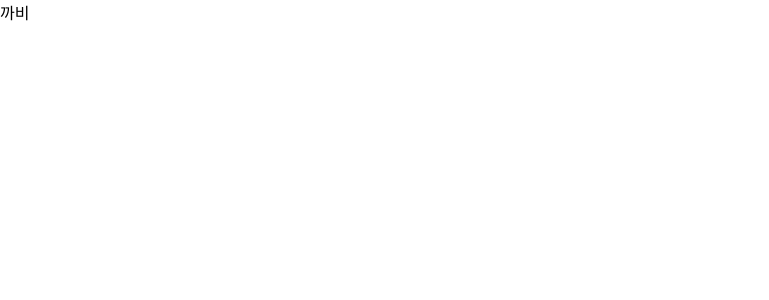
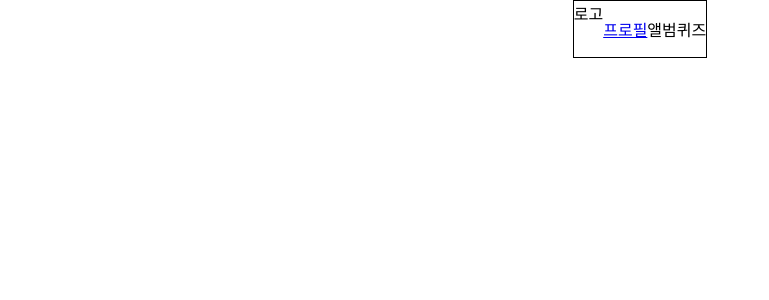
Before and after one commit to gyeongent/ggabiarchive, a React (Create React App) app: page / in a window 1280 px wide. Shown: the top 300 px of the page, without its empty margins (0-769 px from the left). Built offline with nearby package versions, Linux system fonts and the light colour scheme.

Commit message:
Temporary Commit

```diff
--- a/public/index.html
+++ b/public/index.html
@@ -9,35 +9,11 @@
       name="description"
       content="Web site created using create-react-app"
     />
-    <link rel="apple-touch-icon" href="%PUBLIC_URL%/logo192.png" />
-    <!--
-      manifest.json provides metadata used when your web app is installed on a
-      user's mobile device or desktop. See https://developers.google.com/web/fundamentals/web-app-manifest/
-    -->
     <link rel="manifest" href="%PUBLIC_URL%/manifest.json" />
-    <!--
-      Notice the use of %PUBLIC_URL% in the tags above.
-      It will be replaced with the URL of the `public` folder during the build.
-      Only files inside the `public` folder can be referenced from the HTML.
-
-      Unlike "/favicon.ico" or "favicon.ico", "%PUBLIC_URL%/favicon.ico" will
-      work correctly both with client-side routing and a non-root public URL.
-      Learn how to configure a non-root public URL by running `npm run build`.
-    -->
-    <title>React App</title>
+    <title>까비 아카이브</title>
   </head>
   <body>
     <noscript>You need to enable JavaScript to run this app.</noscript>
     <div id="root"></div>
-    <!--
-      This HTML file is a template.
-      If you open it directly in the browser, you will see an empty page.
-
-      You can add webfonts, meta tags, or analytics to this file.
-      The build step will place the bundled scripts into the <body> tag.
-
-      To begin the development, run `npm start` or `yarn start`.
-      To create a production bundle, use `npm run build` or `yarn build`.
-    -->
   </body>
 </html>
--- a/src/App.css
+++ b/src/App.css
@@ -1,3 +1,24 @@
 .App {
   text-align: center;
+  margin: 0;
+  padding: 0;
 }
+
+.header {
+  border: 1px solid black;
+  display: flex;
+  flex-direction: row;
+  justify-content: center;
+  width: max-content;
+  margin: 0 auto;
+}
+
+.headerLogo {
+  margin: 0 auto;
+}
+
+.headerItems {
+  display: flex;
+  list-style: none;
+  padding: 0;
+}
--- a/src/App.js
+++ b/src/App.js
@@ -1,4 +1,4 @@
-import { BrowserRouter, Routes, Route } from 'react-router-dom';
+import { Routes, Route } from 'react-router-dom';
 
 import Header from './Components/Header';
 import Main from './Components/Main';
@@ -9,13 +9,11 @@ function App() {
   return (
     <div>
     <Header />
-    <BrowserRouter>
       <Routes>
         <Route path='/' element={<Main />} />
         <Route path='/profile' element={<Profile />} />
         <Route path='*' element={<NotFound />} />
       </Routes>
-    </BrowserRouter>
     </div>
   );
 }
--- a/src/Components/Header.js
+++ b/src/Components/Header.js
@@ -1,9 +1,29 @@
 import React from "react";
+import { NavLink } from "react-router-dom";
+
+import '../App.css'
 
 function Header(){
     return(
-        <div>
-            까비
+        <div className="header">
+            <div className="headerLogo">
+                로고
+            </div>
+            <div>
+                <ul className="headerItems">
+                    <li>
+                        <NavLink to='/profile'>
+                            프로필
+                        </NavLink>
+                    </li>
+                    <li>
+                        앨범
+                    </li>
+                    <li>
+                        퀴즈
+                    </li>
+                </ul>
+            </div>
         </div>
     )
 }
--- a/src/index.js
+++ b/src/index.js
@@ -1,11 +1,14 @@
 import React from 'react';
 import ReactDOM from 'react-dom/client';
+import { BrowserRouter } from 'react-router-dom';
 import './index.css';
 import App from './App';
 
 const root = ReactDOM.createRoot(document.getElementById('root'));
 root.render(
   <React.StrictMode>
-    <App />
+    <BrowserRouter>
+      <App />
+    </BrowserRouter>
   </React.StrictMode>
 );
```
Also changed, not shown: public/logo192.png (deleted), public/logo512.png (deleted).
